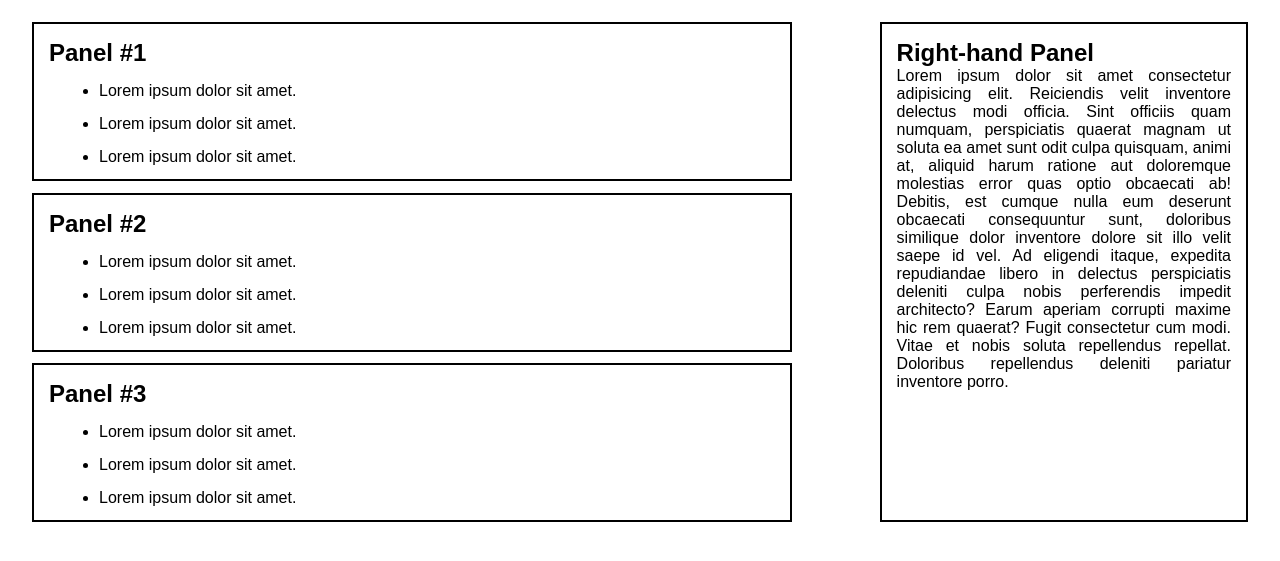
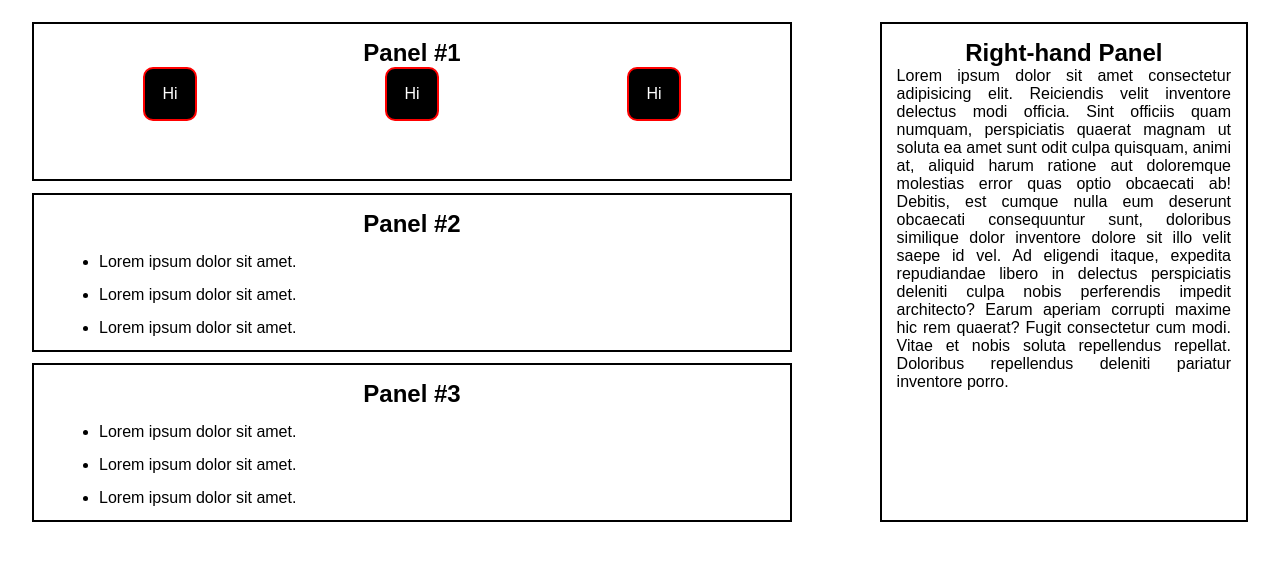
Before and after one commit to nmWolfe/flexbox_challenge_nology, a plain HTML site: page index.html in a window 1280 px wide. Shown: the part 53-614 px from the top of the page. Drawn offline with Linux system fonts and the light colour scheme.

Commit message:
Box challenge

```diff
--- a/index.html
+++ b/index.html
@@ -21,11 +21,11 @@
       <div id="left-panel">
         <div class="card">
           <h2>Panel #1</h2>
-          <ul>
-            <li>Lorem ipsum dolor sit amet.</li>
-            <li>Lorem ipsum dolor sit amet.</li>
-            <li>Lorem ipsum dolor sit amet.</li>
-          </ul>
+          <div id="boxes">
+            <div id="box">Hi</div>
+            <div id="box">Hi</div>
+            <div id="box">Hi</div>
+          </div>
         </div>
         <div class="card">
           <h2>Panel #2</h2>
--- a/style.css
+++ b/style.css
@@ -53,6 +53,10 @@ main {
     justify-content: space-between;
 }
 
+h2 {
+    text-align: center;
+}
+
 #left-panel {
     width: 62.5%;
     display: flex;
@@ -83,3 +87,22 @@ li {
 p {
     text-align: justify;
 }
+
+#box {
+    width: 50px;
+    height: 50px;
+    margin: auto;
+    background-color: black;
+    border: solid red 2px;
+    color: white;
+    border-radius: 10px;
+    display: flex;
+    align-items: center;
+    justify-content: center;
+}
+
+#boxes {
+    display: flex;
+    flex-direction: row;
+    justify-content: space-around;
+}
```
